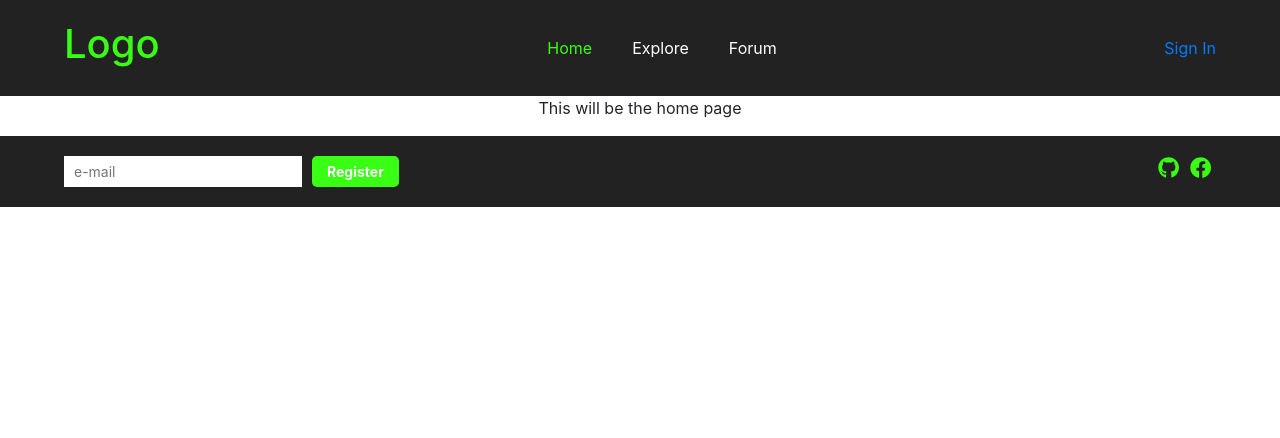
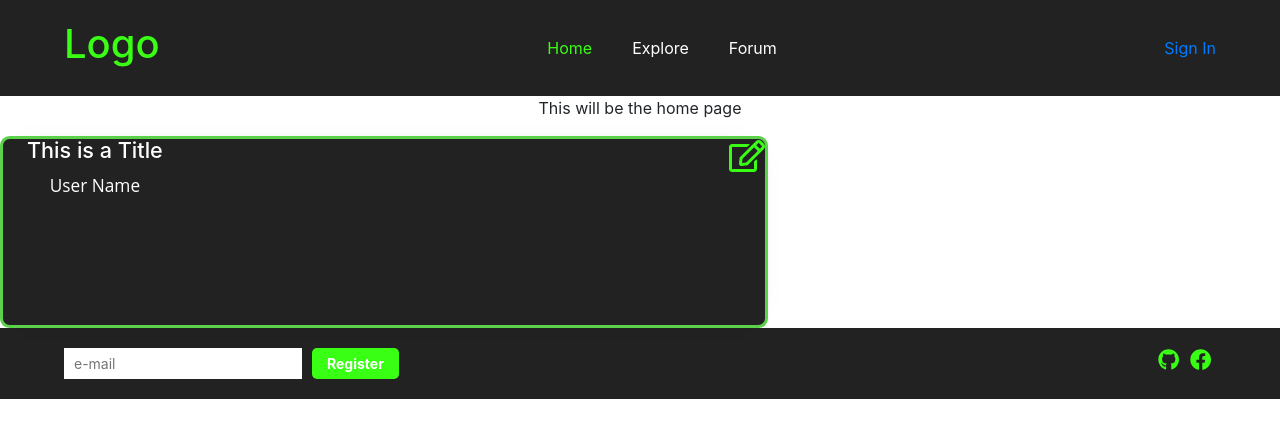
Before and after one commit to KaranSinghBisht/Space-Frontend, a React (Create React App) app in the folder front-end/: page / in a window 1280 px wide. Shown: the top 438 px of the page. Built offline with nearby package versions, Linux system fonts and the light colour scheme.

Commit message:
Improved icon component to include different FA libraries

```diff
--- a/front-end/src/components/Footer/index.jsx
+++ b/front-end/src/components/Footer/index.jsx
@@ -12,10 +12,11 @@ export const Footer = () => {
       <RegisterNewsletter onSubmit={(e) => console.log(e)} />
       <IconGroup>
         <IconLink
+          iconType="fab"
           icon="github"
           href="https://github.com/KaranSinghBisht/Space-Frontend"
         />
-        <IconLink icon="facebook" href="#" />
+        <IconLink iconType="fab" icon="facebook" href="#" />
       </IconGroup>
     </footer>
   )
--- a/front-end/src/components/Icon/index.jsx
+++ b/front-end/src/components/Icon/index.jsx
@@ -3,17 +3,17 @@ import React from 'react'
 import { library } from '@fortawesome/fontawesome-svg-core'
 import { faGithub, faFacebook } from '@fortawesome/free-brands-svg-icons'
 import { FontAwesomeIcon } from '@fortawesome/react-fontawesome'
-
+import { faEdit } from '@fortawesome/free-regular-svg-icons'
 import styles from './Icon.module.css'
 
-library.add(faGithub, faFacebook)
-
-export const Icon = ({ icon }) => {
+library.add(faGithub, faFacebook, faEdit)
+// Note: iconType represents the package of icons Ex.  'far' or 'fab'
+export const Icon = ({ iconType, icon }) => {
   return (
     <FontAwesomeIcon
       size="lg"
       className={styles.container}
-      icon={['fab', icon]}
+      icon={[iconType, icon]}
     />
   )
 }
--- a/front-end/src/components/IconLink/index.jsx
+++ b/front-end/src/components/IconLink/index.jsx
@@ -3,10 +3,10 @@ import { Icon } from '../Icon'
 
 import styles from './IconLink.module.css'
 
-export const IconLink = ({ href, icon }) => {
+export const IconLink = ({ href, icon, iconType }) => {
   return (
     <a href={href} className={styles.container}>
-      <Icon icon={icon} />
+      <Icon iconType={iconType} icon={icon} />
     </a>
   )
 }
--- a/front-end/src/components/SectionCard/index.jsx
+++ b/front-end/src/components/SectionCard/index.jsx
@@ -1,8 +1,8 @@
 import React from 'react'
 
 import styles from './SectionCard.module.css'
-import { FontAwesomeIcon } from '@fortawesome/react-fontawesome'
-import { faEdit } from '@fortawesome/free-regular-svg-icons'
+import { Icon } from '../Icon'
+
 export const SectionCard = () => {
   return (
     <div className={styles.container}>
@@ -10,14 +10,12 @@ export const SectionCard = () => {
         This is a Title
         <p className={styles.username}>User Name</p>
       </h1>
-
-      <FontAwesomeIcon
+      <div
         onClick={() => console.log('Clicked Edit button')}
-        size="sm"
-        icon={faEdit}
         className={styles.icon}
-        aria-hidden="true"
-      ></FontAwesomeIcon>
+      >
+        <Icon iconType="far" icon="edit" />
+      </div>
     </div>
   )
 }
--- a/front-end/src/pages/home/index.jsx
+++ b/front-end/src/pages/home/index.jsx
@@ -1,9 +1,11 @@
 import React from 'react'
+import { SectionCard } from '../../components/SectionCard'
 import { DefaultLayout } from '../../layouts/DefaultLayout'
 export const Home = () => {
   return (
     <DefaultLayout>
       <p>This will be the home page</p>
+      <SectionCard />
     </DefaultLayout>
   )
 }
```
